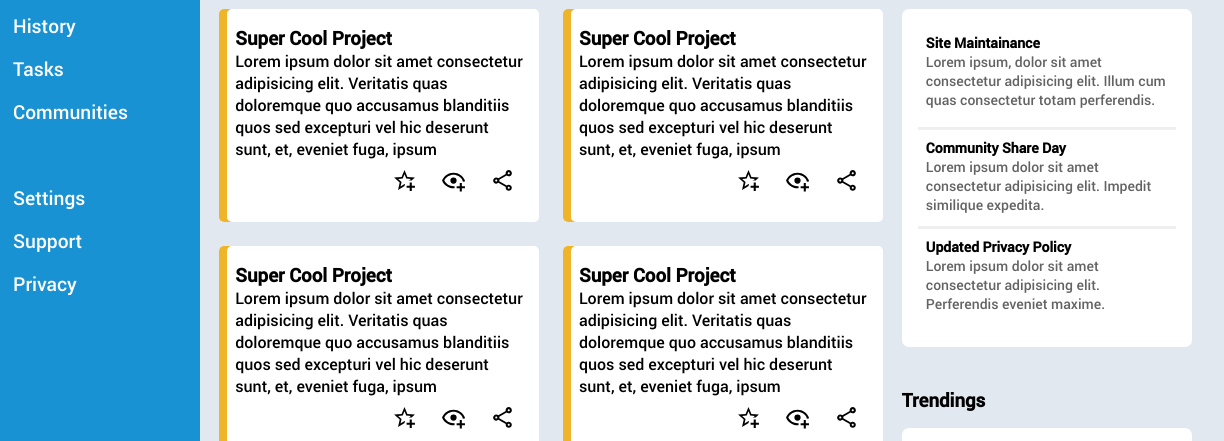
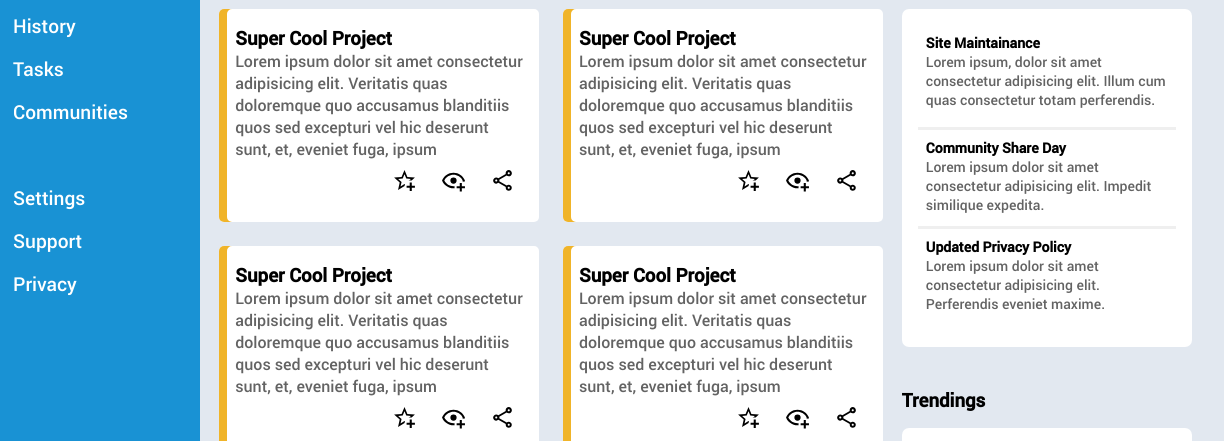
Before and after one commit to Abdulhafiz-juhar/Admin-Dashboard, a plain HTML site: page index.html in a window 1280 px wide. Shown: the part 218-659 px from the top of the page, 56-1280 px from the left. Drawn offline with Linux system fonts and the light colour scheme.

Commit message:
Color change for content-detail in main

```diff
--- a/styles.css
+++ b/styles.css
@@ -250,6 +250,7 @@ body {
 }
 
 .announcements-content > div > p,
-.trendings-content .user-desc {
+.trendings-content .user-desc,
+.main .content-detail {
   color: #636363;
 }
```
